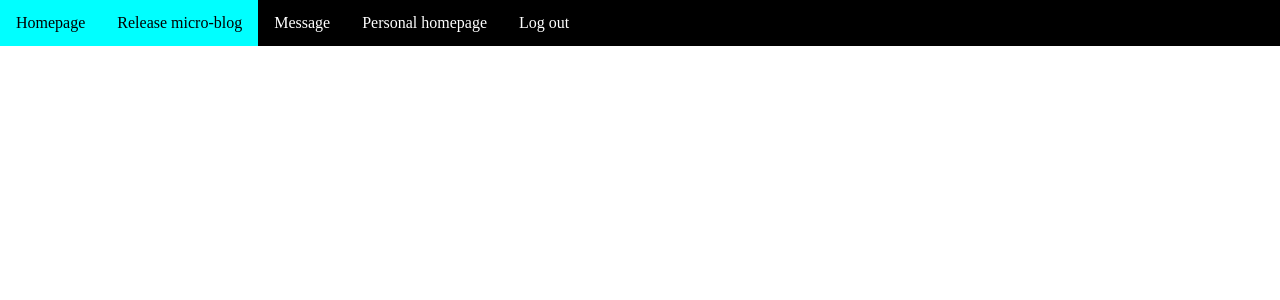
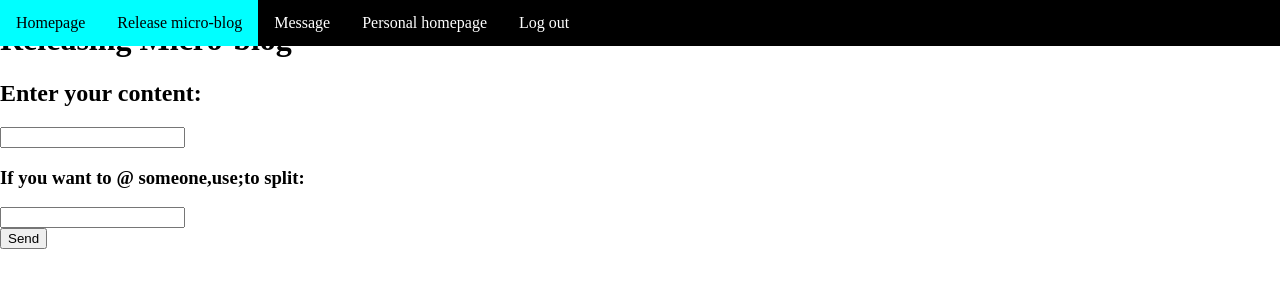
Before and after one commit to fengshanhan/littleweibo, a Django app: template account_app/templates/account_app/release.html in a window 1280 px wide. Shown: the top 300 px of the page. Run offline with Django 3.2, Linux system fonts and the light colour scheme; the template is opened without the code that fills it, so the values that code supplies are empty.

Commit message:
Releasing weibo:Version1

```diff
--- a/account_app/templates/account_app/release.html
+++ b/account_app/templates/account_app/release.html
@@ -4,7 +4,7 @@
     <head>
         <title>Release micro-blog</title>
         <link rel="stylesheet" type="text/css" href="{% static 'css/navigation.css' %}"/>
-
+        <link rel="stylesheet" href="/static/css/release.css">
         <!----<img src="{% static "imgs/bg.jpg" %}"/>----->
     </head>
     <body>
@@ -18,8 +18,35 @@
 
 
         <!--    在这里添加html代码    -->
-
-
+        <div class = "flex-container">
+        <form class = "flex-item"  method="POST" onsubmit="return checkContent();">
+            {% csrf_token %}
+            <h1>Releasing Micro-blog</h1>
+             <div id = "tip_1" class="tip_1"></div>
+            <div class = "error">{% if form.content.errors %}{{ form.content.errors }}<br/>{% endif %}</div>
+            <h2>Enter your content:</h2>
+            <input id = "content" name="content" /><br/>
+            <h3>If you want to @ someone,use;to split:</h3>
+            <input id = "at" name="at" /><br/>
+            <input class = "but" type="submit" value="Send" />
+        </form>
+        </div>
+    <script>
+        function checkContent(){
+            content = document.getElementById("content");
+            var reg =/^.{1,300}$/;
+            if(!reg.test(content.value)){
+                alert("failed");
+                if(content.value == ""){
+                    document.getElementById('tip_1').innerHTML = "Please input content!";
+                }else{
+                    document.getElementById('tip_1').innerHTML = "Content too long!";
+                }
+                return false;
+            }else{
+                return true;
+            }
+        }
+    </script>
     </body>
-
 </html>
```
Also changed, not shown: account_app/forms.py (+12 -0 lines), account_app/views.py (+18 -4 lines).
